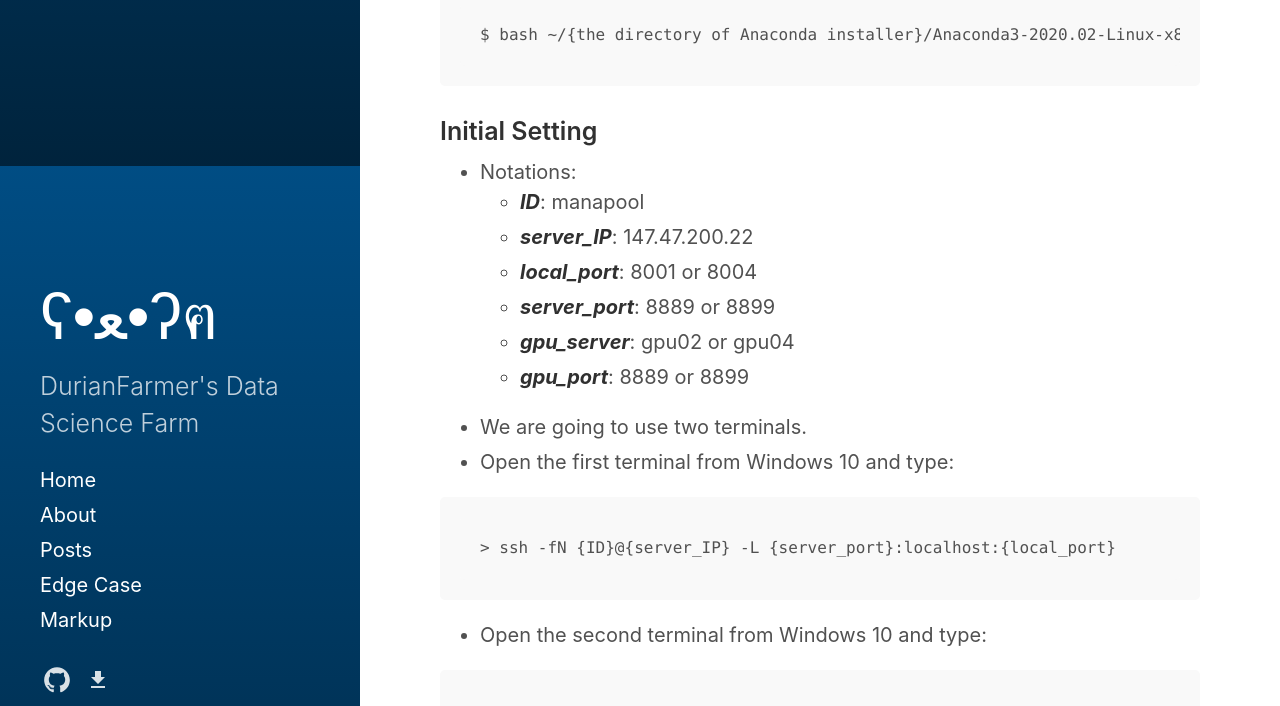
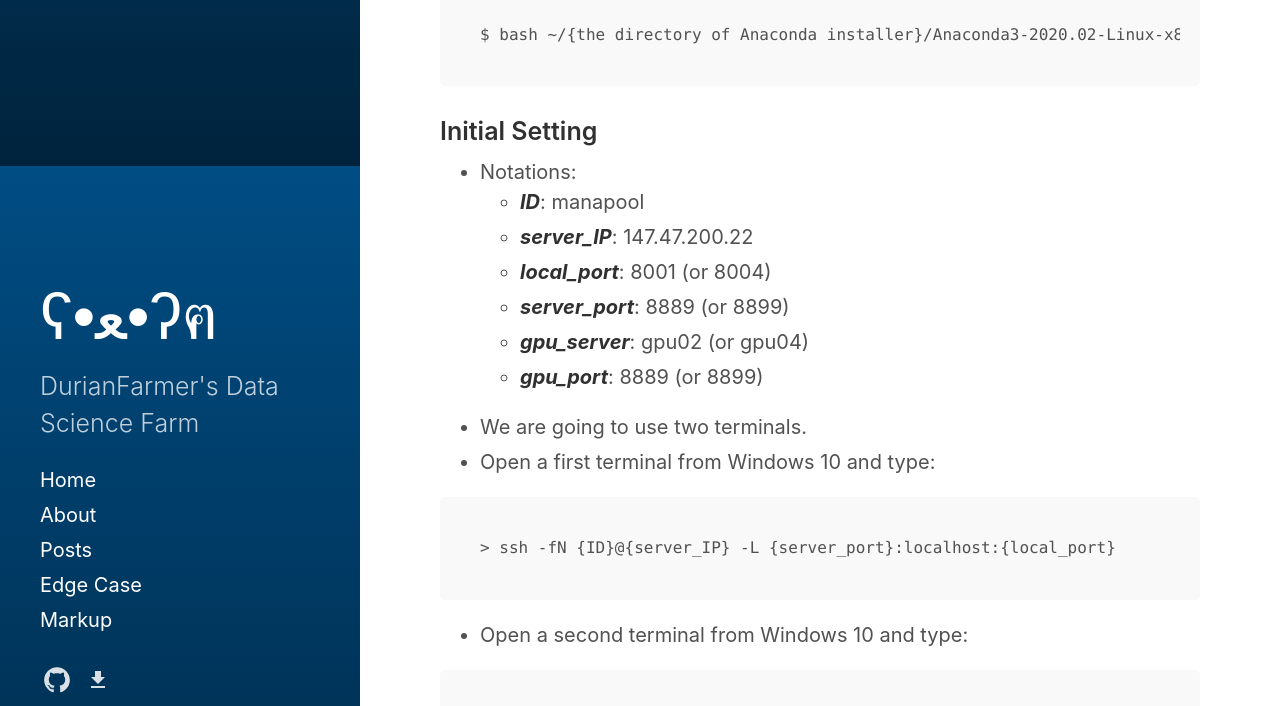
Before and after one commit to DurianFarmer/DurianFarmer.github.io, a Jekyll site: the page built from _posts/2020-10-06-installing-jupyter-notebook-on-GSDS-server.md, in a window 1280 px wide and 900 px high, scrolled down 734 px, cut to the strip 0-706 px from the top of the window. Built offline with Jekyll 4.4.1, drawn with Linux system fonts in a browser that asks for light colours; some of the changed text lies outside the part shown.

Commit message:
201213_3

````diff
--- a/_posts/2020-10-06-installing-jupyter-notebook-on-GSDS-server.md
+++ b/_posts/2020-10-06-installing-jupyter-notebook-on-GSDS-server.md
@@ -32,18 +32,18 @@ $ bash ~/{the directory of Anaconda installer}/Anaconda3-2020.02-Linux-x86_64.sh
 - Notations:
   - ***ID***: manapool
   - ***server_IP***: 147.47.200.22
-  - ***local_port***: 8001 or 8004
-  - ***server_port***: 8889 or 8899
-  - ***gpu_server***: gpu02 or gpu04
-  - ***gpu_port***: 8889 or 8899
+  - ***local_port***: 8001 (or 8004)
+  - ***server_port***: 8889 (or 8899)
+  - ***gpu_server***: gpu02 (or gpu04)
+  - ***gpu_port***: 8889 (or 8899)
 - We are going to use two terminals.
-- Open the first terminal from Windows 10 and type:
+- Open a first terminal from Windows 10 and type:
 
 ```
 > ssh -fN {ID}@{server_IP} -L {server_port}:localhost:{local_port}
 ```
 
-- Open the second terminal from Windows 10 and type:
+- Open a second terminal from Windows 10 and type:
 
 ```
 > ssh {ID}@{server_IP}
````
Also changed, not shown: other parts of _posts/2020-10-06-installing-jupyter-notebook-on-GSDS-server.md (+2 -2 lines).
